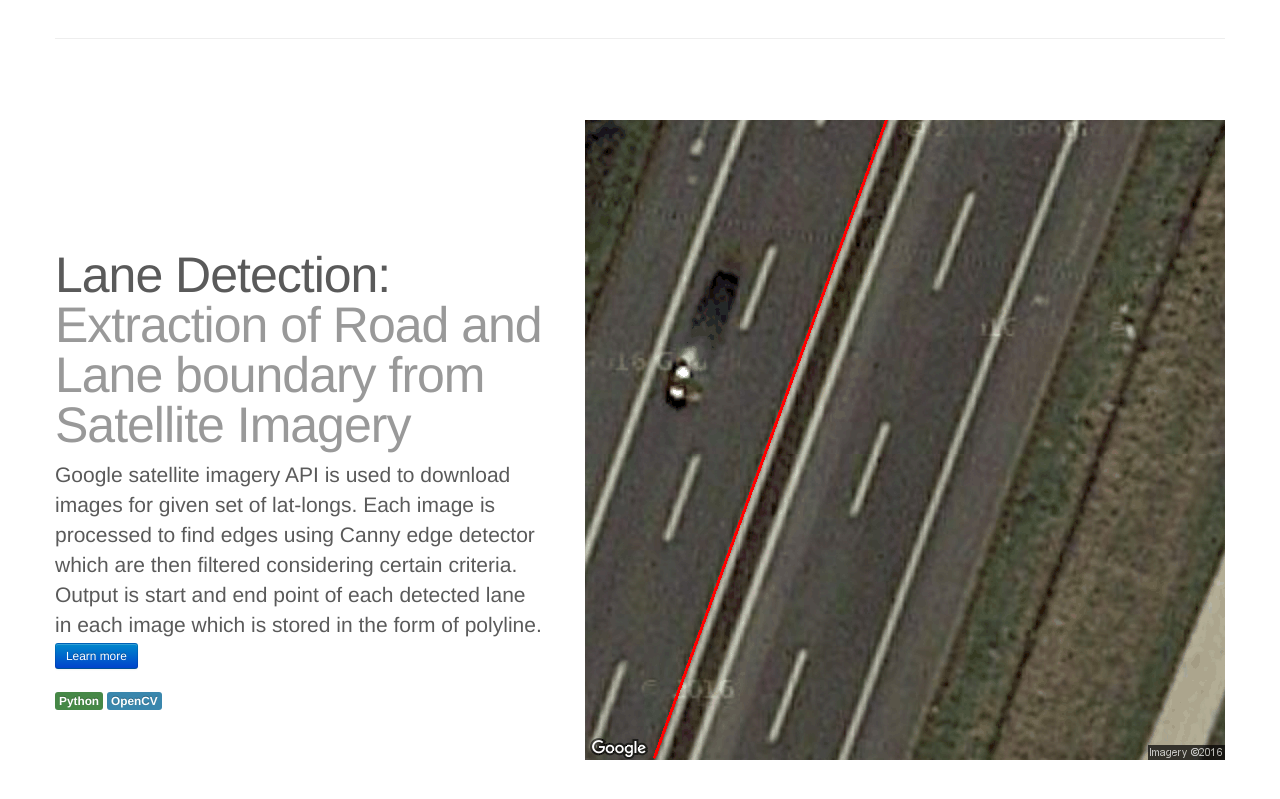
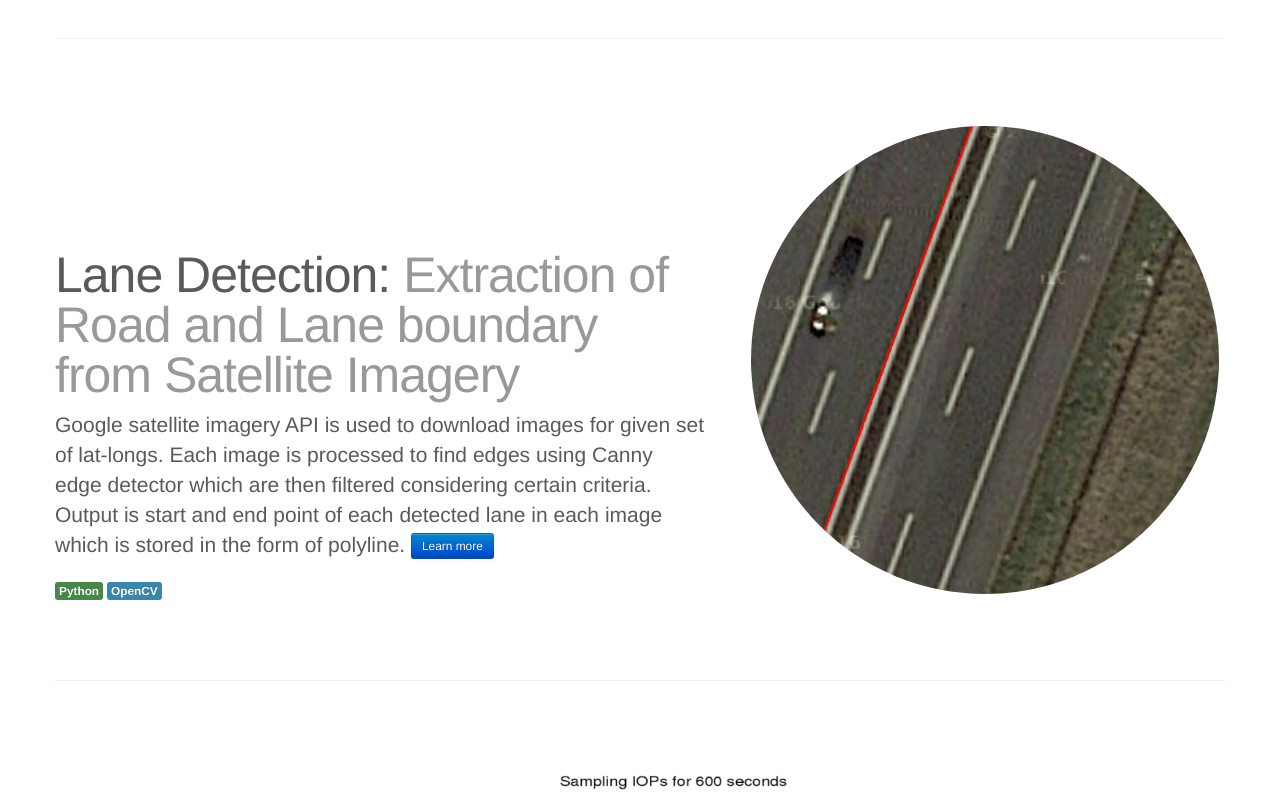
Before and after one commit to schafle/schafle.github.io_old, a plain HTML site: page index.html in a window 1280 px wide. Shown: the part 3440-4239 px from the top of the page. Drawn offline with nearby package versions, Linux system fonts and the light colour scheme.

Commit message:
Made icon for projects avatar style

```diff
--- a/index.html
+++ b/index.html
@@ -20,9 +20,18 @@ This site is developed using bootstrap template and fullpage.js
 	<link rel="stylesheet" type="text/css" href="css/jquery.fullPage.css" />
 	<style>
 
-	.avatar {
-    width:250px;
-    height:250px;
+	.avatar512 {
+    width:40%;
+    height:40%;
+    border:6px solid #fff;
+     background-position: 50% 50%;
+    background-repeat: no-repeat;
+    border-radius: 50%;
+	}
+
+	.avatar256 {
+    width:256px;
+    height:256px;
     border:6px solid #fff;
      background-position: 50% 50%;
     background-repeat: no-repeat;
@@ -259,7 +268,7 @@ This site is developed using bootstrap template and fullpage.js
 <body>
 <div id="fullpage">
 	<div class="section " id="section0">
-		<img class="avatar" src="Suraj_Chafle.jpg"></img
+		<img class="avatar256" src="Suraj_Chafle.jpg"></img
 		<div class="slide">
 			<h1>Suraj Chafle</h1>
 			<h2>Graduate Student @IllinoisTech</h2>
@@ -342,7 +351,7 @@ This site is developed using bootstrap template and fullpage.js
 	<hr class="featurette-divider">
 
 	<div class="featurette">
-        <img class="featurette-image pull-right" src="imgs/laneDetection.png">
+        <img class="featurette-image avatar512 pull-right" src="imgs/laneDetection.png">
         <h2 class="featurette-heading">Lane Detection: <span class="muted"> Extraction of Road and Lane boundary from Satellite Imagery</span></h2>
         <p class="lead">
 		Google satellite imagery API is used to download images for given set of lat-longs. Each image is processed to find edges using Canny edge detector which are then filtered considering certain criteria. Output is start and end point of each detected lane in each image which is stored in the form of polyline.
@@ -354,7 +363,7 @@ This site is developed using bootstrap template and fullpage.js
 	<hr class="featurette-divider">
 
 	<div class="featurette">
-        <img class="featurette-image pull-left" src="imgs/awsbenchmarking.png">
+        <img class="featurette-image" src="imgs/awsbenchmarking.png">
         <h2 class="featurette-heading">Benchmarking AWS: <span class="muted">Benchmarking EC2 instance for CPU, Memory and Disk performance</span></h2>
         <p class="lead">
 	A benchmarking tool developed in C is used to do multiple floating point operations on AWS EC2 t2.micro instance for 600 seconds and number of operations done per second is measured. For memory, a huge chunk of memory is set and cleared and time required is measured. Similarly for disk, data is written to disk and time is measured. Code is written to avoid cache optimization.
```
